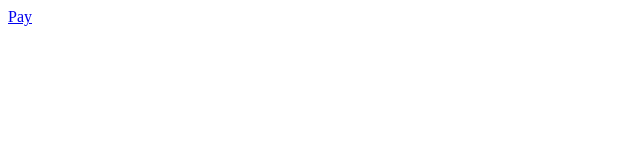
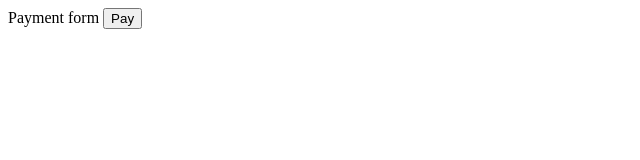
Before and after one commit to Alexi023/web-project, a plain HTML site: page payment.html in a window 1280 px wide. Shown: the whole page, without its empty margins (0-640 px from the left). Drawn offline with Linux system fonts and the light colour scheme.

Commit message:
Pay button

```diff
--- a/payment.html
+++ b/payment.html
@@ -7,6 +7,7 @@
           <title>Payment</title>
       </head>
       <body>
-          <a href="payment.html">Pay</a>
+          Payment form
+          <button>Pay</button>
       </body>
       </html>
```
